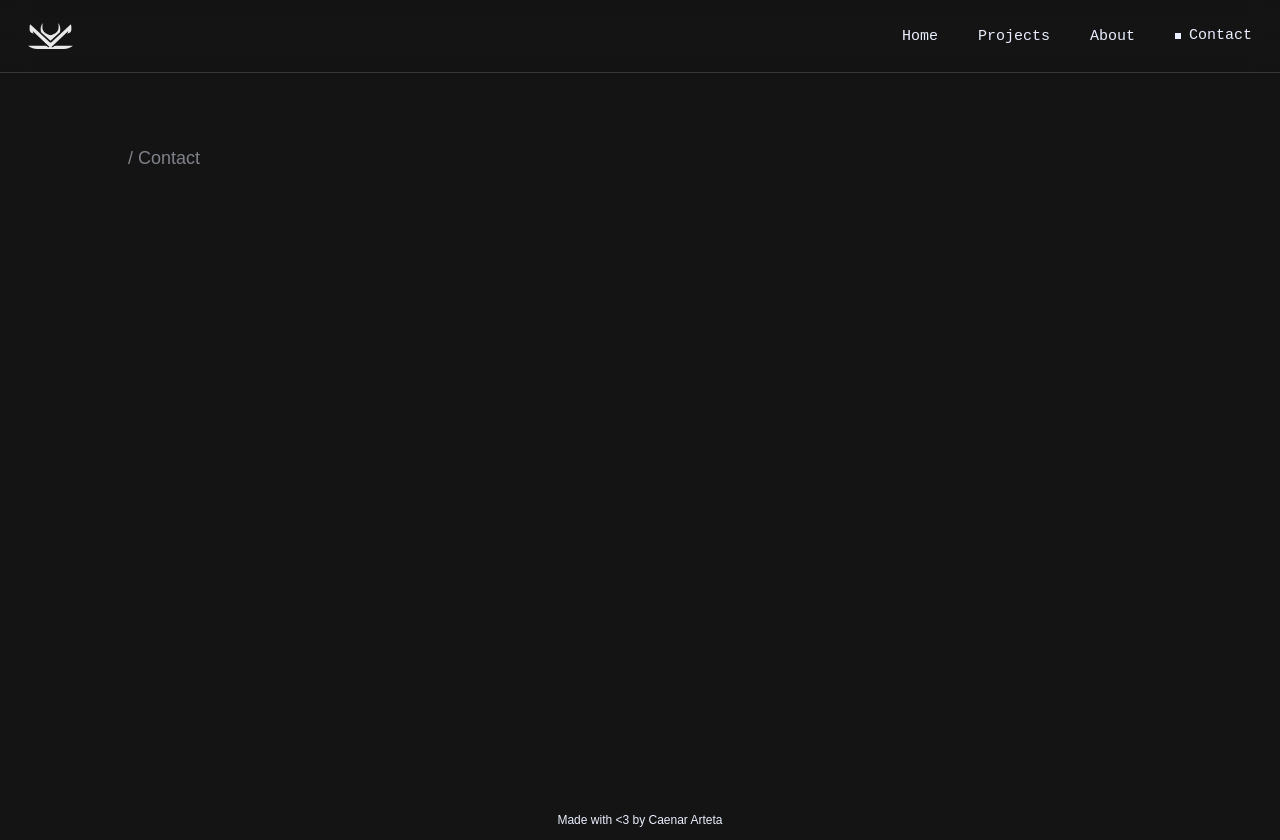
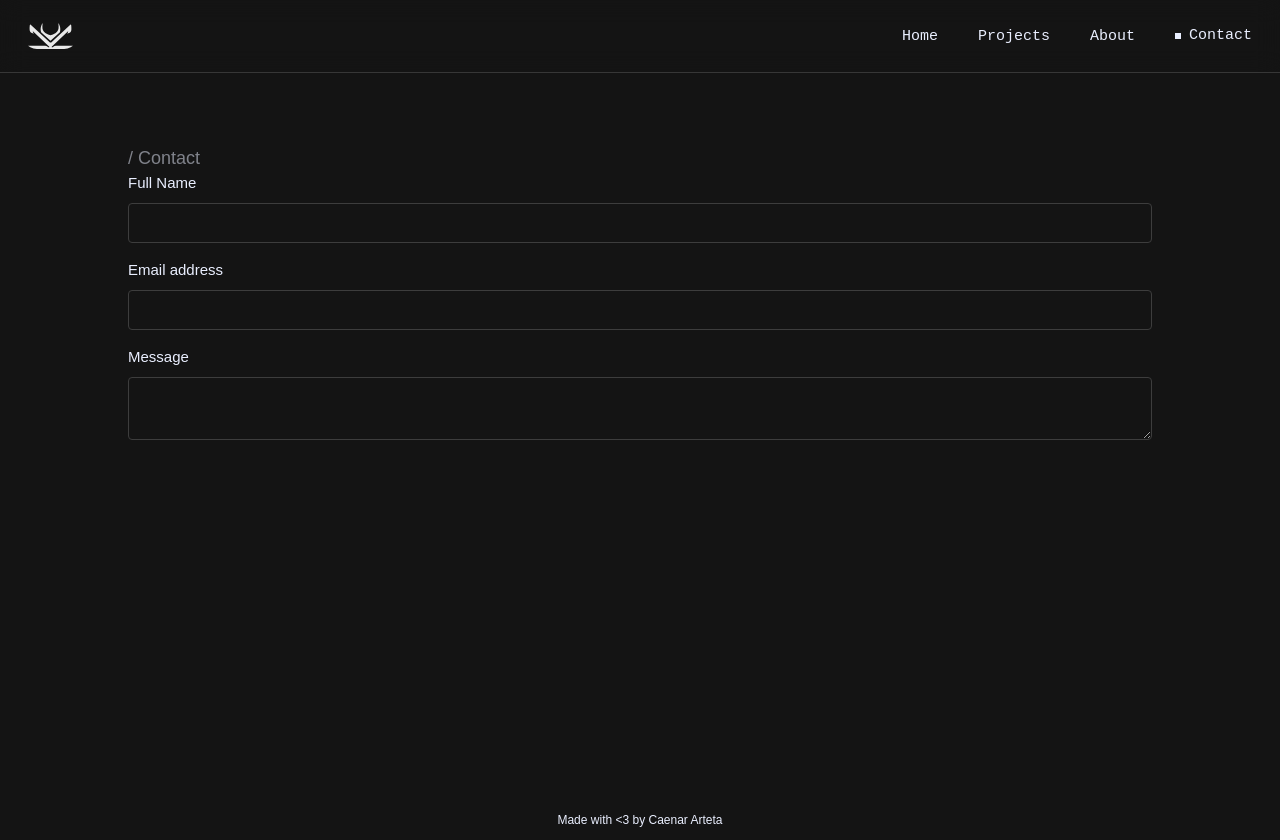
Before and after one commit to caenar/caenar, a Next.js app: page /contact in a window 1280 px wide. Built offline with nearby package versions, Linux system fonts and the light colour scheme; a web font is replaced by a local one.

Commit message:
refactor: add necessary dependencies

```diff
--- a/package.json
+++ b/package.json
@@ -17,7 +17,10 @@
     "next": "^15.3.3",
     "react": "^19.1.0",
     "react-dom": "^19.1.0",
-    "react-icons": "^5.4.0"
+    "react-hook-form": "^7.57.0",
+    "react-icons": "^5.4.0",
+    "zod": "^3.25.56",
+    "zustand": "^5.0.5"
   },
   "devDependencies": {
     "@eslint/eslintrc": "^3",
--- a/src/app/contact/page.tsx
+++ b/src/app/contact/page.tsx
@@ -6,6 +6,20 @@ export default function Contact() {
   return (
     <section className="content h-screen flex flex-col">
       <h5 className="page-title">/ Contact</h5>
+      <form>
+        <div className="form-input">
+          <label htmlFor="name">Full Name</label>
+          <input type="text" />
+        </div>
+        <div className="form-input">
+          <label htmlFor="name">Email address</label>
+          <input type="email" />
+        </div>
+        <div className="form-input">
+          <label htmlFor="message">Message</label>
+          <textarea name="message"></textarea>
+        </div>
+      </form>
     </section>
   );
 }
```
Also changed, not shown: 1 other file (tests, documents, lock files or other folders).
